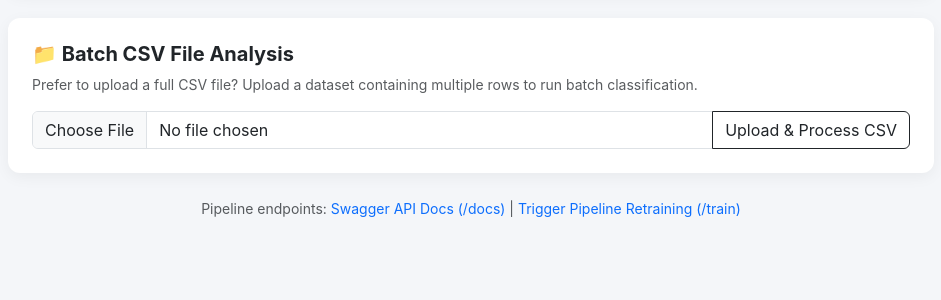
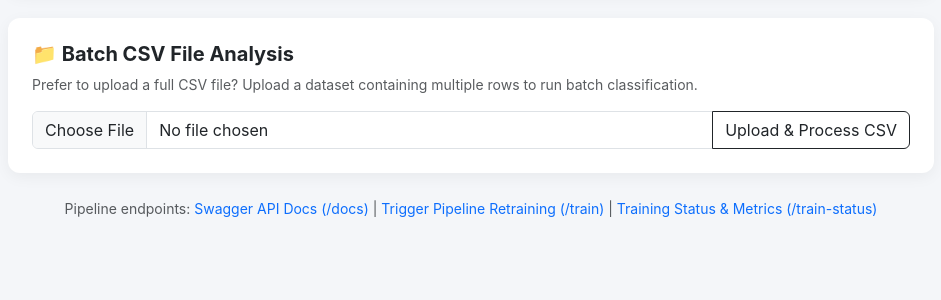
Before and after one commit to CGbhakt420/NetworkSecurity, a FastAPI app: page / in a window 1280 px wide. Shown: the part 475-775 px from the top of the page, without its empty margins (169-1110 px from the left). Run offline with FastAPI, Linux system fonts and the light colour scheme; some libraries are stand-ins or nearby versions.

Commit message:
fix: run training asynchronously via BackgroundTasks and optimize hyperparameter grid to prevent 502 Bad Gateway timeouts

```diff
--- a/app.py
+++ b/app.py
@@ -15,10 +15,12 @@ from networkSecurity.constant.training_pipeline import DATA_INGESTION_DATABASE_N
 
 import pymongo
 from fastapi.middleware.cors import CORSMiddleware
-from fastapi import FastAPI, File, UploadFile, Request, Form
+from fastapi import FastAPI, File, UploadFile, Request, Form, BackgroundTasks
 from fastapi.responses import Response, JSONResponse
 from fastapi.templating import Jinja2Templates
 from pydantic import BaseModel
+import threading
+from datetime import datetime
 
 app = FastAPI(title="Network Security - Phishing Detection API")
 origins = ["*"]
@@ -121,26 +123,84 @@ async def predict_route(request: Request, file: UploadFile = File(...)):
     except Exception as e:
         raise NetworkSecurityException(e, sys)
 
-@app.get("/train")
-async def train_route():
+# Background Training Job State Tracker
+training_status = {
+    "is_training": False,
+    "last_status": "idle",
+    "message": "No training job currently running. Call /train to trigger retraining.",
+    "started_at": None,
+    "completed_at": None,
+    "metrics": None,
+    "error": None
+}
+training_lock = threading.Lock()
+
+def run_training_job():
+    global training_status
+    with training_lock:
+        training_status["is_training"] = True
+        training_status["last_status"] = "running"
+        training_status["started_at"] = datetime.now().strftime("%Y-%m-%d %H:%M:%S")
+        training_status["message"] = "Training pipeline execution in progress..."
+        training_status["error"] = None
+
     try:
+        logging.info("Starting background training pipeline execution...")
         train_pipeline = TrainingPipeline()
         model_trainer_artifact = train_pipeline.run_pipeline()
-        return JSONResponse(content={
-            "status": "success",
-            "message": "Model training completed successfully!",
-            "train_metrics": {
-                "f1_score": round(float(model_trainer_artifact.train_metric_artifact.f1_score), 4),
-                "precision": round(float(model_trainer_artifact.train_metric_artifact.precision_score), 4),
-                "recall": round(float(model_trainer_artifact.train_metric_artifact.recall_score), 4)
-            },
-            "test_metrics": {
-                "f1_score": round(float(model_trainer_artifact.test_metric_artifact.f1_score), 4),
-                "precision": round(float(model_trainer_artifact.test_metric_artifact.precision_score), 4),
-                "recall": round(float(model_trainer_artifact.test_metric_artifact.recall_score), 4)
+
+        with training_lock:
+            training_status["is_training"] = False
+            training_status["last_status"] = "success"
+            training_status["completed_at"] = datetime.now().strftime("%Y-%m-%d %H:%M:%S")
+            training_status["message"] = "Model training completed successfully! New models and preprocessors are active."
+            training_status["metrics"] = {
+                "train_metrics": {
+                    "f1_score": round(float(model_trainer_artifact.train_metric_artifact.f1_score), 4),
+                    "precision": round(float(model_trainer_artifact.train_metric_artifact.precision_score), 4),
+                    "recall": round(float(model_trainer_artifact.train_metric_artifact.recall_score), 4)
+                },
+                "test_metrics": {
+                    "f1_score": round(float(model_trainer_artifact.test_metric_artifact.f1_score), 4),
+                    "precision": round(float(model_trainer_artifact.test_metric_artifact.precision_score), 4),
+                    "recall": round(float(model_trainer_artifact.test_metric_artifact.recall_score), 4)
+                }
             }
-        })
+        logging.info("Background training pipeline completed successfully.")
     except Exception as e:
         error_msg = str(e)
-        logging.error(f"Training failed: {error_msg}")
-        return JSONResponse(status_code=500, content={"status": "error", "message": error_msg})
+        logging.error(f"Background training pipeline failed: {error_msg}")
+        with training_lock:
+            training_status["is_training"] = False
+            training_status["last_status"] = "failed"
+            training_status["completed_at"] = datetime.now().strftime("%Y-%m-%d %H:%M:%S")
+            training_status["message"] = f"Training failed: {error_msg}"
+            training_status["error"] = error_msg
+
+@app.get("/train")
+async def train_route(background_tasks: BackgroundTasks):
+    global training_status
+    if training_status["is_training"]:
+        return JSONResponse(
+            status_code=202,
+            content={
+                "status": "already_running",
+                "message": "Training pipeline is already running in background. Check /train-status for progress.",
+                "started_at": training_status["started_at"],
+                "status_endpoint": "/train-status"
+            }
+        )
+
+    background_tasks.add_task(run_training_job)
+    return JSONResponse(
+        status_code=200,
+        content={
+            "status": "started",
+            "message": "Model training pipeline triggered in background! It will train and update artifacts without timing out.",
+            "status_endpoint": "/train-status"
+        }
+    )
+
+@app.get("/train-status")
+async def train_status_route():
+    return JSONResponse(content=training_status)
--- a/templates/index.html
+++ b/templates/index.html
@@ -203,7 +203,8 @@
                     <p>
                         Pipeline endpoints:
                         <a href="/docs" target="_blank" class="text-decoration-none">Swagger API Docs (/docs)</a> |
-                        <a href="/train" target="_blank" class="text-decoration-none">Trigger Pipeline Retraining (/train)</a>
+                        <a href="/train" target="_blank" class="text-decoration-none">Trigger Pipeline Retraining (/train)</a> |
+                        <a href="/train-status" target="_blank" class="text-decoration-none">Training Status & Metrics (/train-status)</a>
                     </p>
                 </div>
 
```
Also changed, not shown: networkSecurity/components/model_trainer.py (+9 -10 lines), 1 other file.
